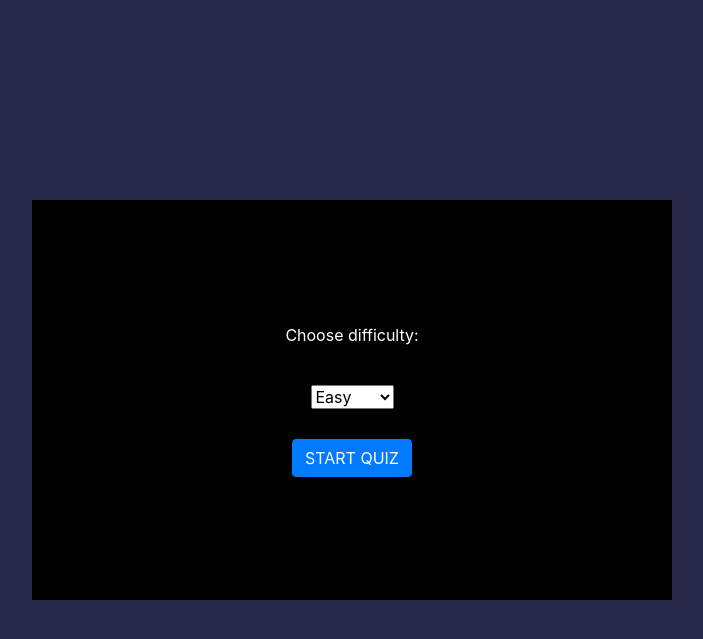
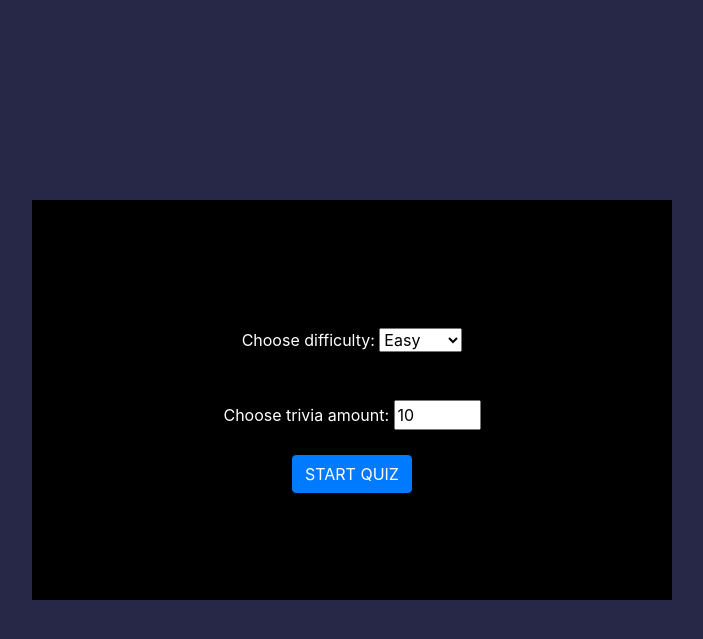
Before and after one commit to smillagitis/quiz-app, a PHP site: page / in a window 1280 px wide. Shown: the top 639 px of the page, without its empty margins (288-991 px from the left). Run offline with PHP 8.4, Linux system fonts and the light colour scheme.

Commit message:
added amount options

```diff
--- a/index.html
+++ b/index.html
@@ -10,12 +10,18 @@
 </head>
 <body>
     <div class="start-screen">
+        <div class="difficulty-options">
         <label for="difficulty">Choose difficulty:</label>
-        <select name="difficulty" id="difficulty">
+        <select name="difficulty" id="difficulty" class="form-select">
             <option value="easy">Easy</option>
             <option value="medium">Medium</option>
             <option value="hard">Hard</option>
         </select>
+        </div>
+        <div class="trivia-amount">
+        <label for="amount">Choose trivia amount:</label>
+        <input type="number" min="1" max="50" value="10" id="amount">
+        </div>
     <button type="button" class="btn btn-primary start-button">START QUIZ</button>
 </div>
 <div class="quiz">
--- a/script.js
+++ b/script.js
@@ -7,8 +7,8 @@ const restartButton = document.querySelector('.restart')
 const resultsText = document.querySelector('.results-text')
 //const nextButton = document.querySelector('#next-button')
 const resultsScreen = document.querySelector('.results-screen')
-let difficulty = 'easy';
-const questionsAmount = 3;
+//let difficulty = 'easy';
+//let questionsAmount = 3;
 let correctAnswer;
 let currentQuestionIndex = 0;
 let rightAnswersCount = 0;
@@ -27,10 +27,16 @@ function chooseDifficulty() {
     return chosenDifficulty;
 }
 
+function getQuestionsAmount() {
+    const amount = document.getElementById('amount');
+    return amount.value;
+}
+
 
 async function getQuizData() {
     try {
-        difficulty = chooseDifficulty();
+        let difficulty = chooseDifficulty();
+        let questionsAmount = getQuestionsAmount();
         const API_URL = `https://opentdb.com/api.php?amount=${questionsAmount}&category=15&difficulty=${difficulty}&type=multiple`
         let response = await fetch(API_URL);
         return await response.json();
@@ -118,7 +124,7 @@ function checkAnswer(){
 }
 
 function restartQuiz() {
-    location.reload();
+    location.reload(true);
 }
 
 renderQuiz();
--- a/styles.css
+++ b/styles.css
@@ -16,6 +16,14 @@ body {
     flex-direction: column;
     align-items: center;
     justify-content: center;
+}
+
+.difficulty-options {
+    padding: 20px;
+}
+
+.trivia-amount {
+    padding: 20px;
 }
 
 .quiz {
@@ -58,7 +66,3 @@ body {
 .restart {
     margin: 10px;
 }
-
-#difficulty {
-    margin: 30px;
-}
```
